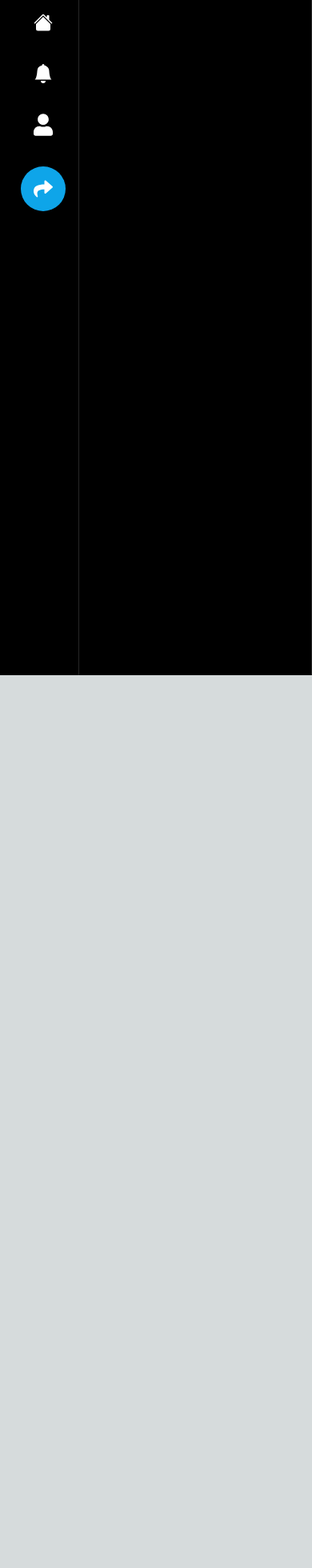
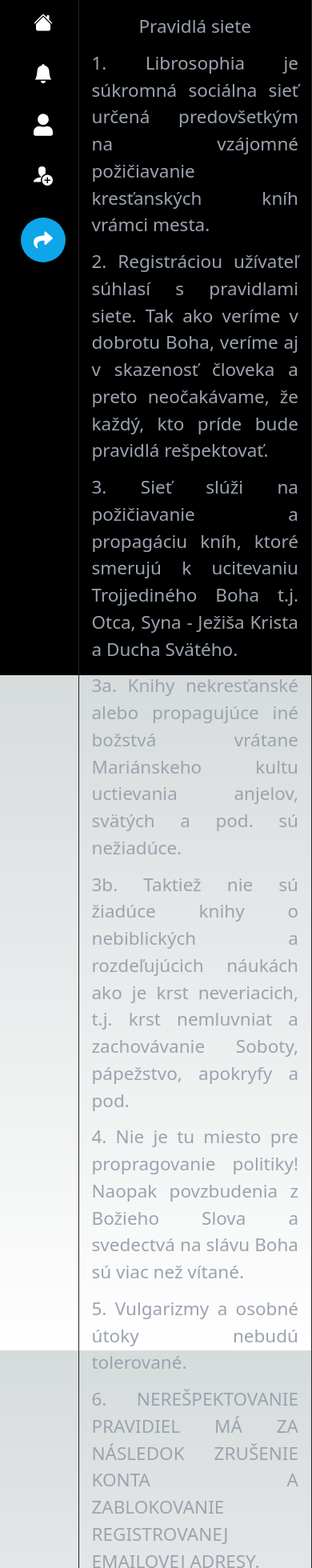
Before and after one commit to pkvarg/libro02, a Next.js app: page /rules in a window 390 px wide. Shown: the top 1960 px of the page at 80% size. Before the commit the page ends 844 px from the top, so only its background shows below. Built offline with nearby package versions, Linux system fonts and the light colour scheme; no server answers; the database is empty.

Commit message:
Login, Register, Rules, Mob:Users Corrected

```diff
--- a/components/layout/Sidebar.tsx
+++ b/components/layout/Sidebar.tsx
@@ -1,6 +1,7 @@
 import React from 'react'
 import { BsBellFill, BsHouseFill } from 'react-icons/bs'
-import { FaUser } from 'react-icons/fa'
+import { FaUser, FaUserPlus } from 'react-icons/fa'
+import { ImUserPlus } from 'react-icons/im'
 import { BiLogOut } from 'react-icons/bi'
 import SidebarLogo from './SidebarLogo'
 import SidebarItem from './SidebarItem'
@@ -54,6 +55,14 @@
               label='Odhlásiť'
             />
           )}
+          <div className='block lg:hidden text-[30px]'>
+            <SidebarItem
+              key='users'
+              href='/users'
+              label='Sledovať'
+              icon={ImUserPlus}
+            />
+          </div>
           <SidebarTweetButton />
         </div>
       </div>
--- a/components/modals/LoginModal.tsx
+++ b/components/modals/LoginModal.tsx
@@ -24,6 +24,7 @@
   }, [loginModal, registerModal])
 
   const onSubmit = useCallback(async () => {
+    if (email !== '' && password !== '') {
       try {
         setIsLoading(true)
 
@@ -39,6 +40,9 @@
         console.log(error, 'Nastala chyba')
       } finally {
         setIsLoading(false)
+      }
+    } else {
+      toast.error('Skontrolujte údaje')
     }
   }, [email, password, loginModal])
 
--- a/components/modals/RegisterModal.tsx
+++ b/components/modals/RegisterModal.tsx
@@ -20,8 +20,6 @@
   const [checkedBox, setCheckedBox] = useState(false)
   const [isLoading, setIsLoading] = useState(false)
 
-  console.log(checkedBox)
-
   const onToggle = useCallback(() => {
     if (isLoading) {
       return
@@ -32,7 +30,15 @@
   }, [loginModal, registerModal, isLoading])
 
   const onSubmit = useCallback(async () => {
-    if (checkedBox === true) {
+    if (checkedBox !== true) {
+      return toast.error('Musíte potvrdiť súhlas s pravidlami siete')
+    } else if (
+      checkedBox === true &&
+      email !== '' &&
+      password !== '' &&
+      username !== '' &&
+      name !== ''
+    ) {
       try {
         setIsLoading(true)
 
@@ -61,13 +67,13 @@
 
         registerModal.onClose()
       } catch (error) {
-        toast.error('Skontrolujte údaje')
+        toast.error('Nastala chyba')
         console.log(error)
       } finally {
         setIsLoading(false)
       }
     } else {
-      toast.error('Musíte potvrdiť súhlas s pravidlami siete')
+      toast.error('Skontrolujte údaje')
     }
   }, [email, password, registerModal, username, name, checkedBox])
 
--- a/pages/rules/index.tsx
+++ b/pages/rules/index.tsx
@@ -2,8 +2,42 @@
 
 const page = () => {
   return (
-    <div className='m-4 text-[25px]'>
-      <h1 className='text-center'>Pravidlá siete Librosofia</h1>
+    <div className='m-4 text-[22.5px] text-[#9ca3af] flex flex-col gap-1'>
+      <h1 className='text-center'>Pravidlá siete</h1>
+      <p className='mt-2 text-justify'>
+        1. Librosophia je súkromná sociálna sieť určená predovšetkým na vzájomné
+        požičiavanie kresťanských kníh vrámci mesta.
+      </p>
+      <p className='mt-2 text-justify'>
+        2. Registráciou užívateľ súhlasí s pravidlami siete. Tak ako veríme v
+        dobrotu Boha, veríme aj v skazenosť človeka a preto neočakávame, že
+        každý, kto príde bude pravidlá rešpektovať.
+      </p>
+      <p className='mt-2 text-justify'>
+        3. Sieť slúži na požičiavanie a propagáciu kníh, ktoré smerujú k
+        ucitevaniu Trojjediného Boha t.j. Otca, Syna - Ježiša Krista a Ducha
+        Svätého.
+      </p>
+      <p className='mt-2 text-justify'>
+        3a. Knihy nekresťanské alebo propagujúce iné božstvá vrátane Mariánskeho
+        kultu uctievania anjelov, svätých a pod. sú nežiadúce.
+      </p>
+      <p className='mt-2 text-justify'>
+        3b. Taktiež nie sú žiadúce knihy o nebiblických a rozdeľujúcich náukách
+        ako je krst neveriacich, t.j. krst nemluvniat a zachovávanie Soboty,
+        pápežstvo, apokryfy a pod.
+      </p>
+      <p className='mt-2 text-justify'>
+        4. Nie je tu miesto pre propragovanie politiky! Naopak povzbudenia z
+        Božieho Slova a svedectvá na slávu Boha sú viac než vítané.
+      </p>
+      <p className='mt-2 text-justify'>
+        5. Vulgarizmy a osobné útoky nebudú tolerované.
+      </p>
+      <p className='mt-2 text-justify uppercase'>
+        6. Nerešpektovanie pravidiel má za následok zrušenie konta a
+        zablokovanie registrovanej emailovej adresy.
+      </p>
     </div>
   )
 }
--- /dev/null
+++ b/pages/users/index.tsx
@@ -0,0 +1,31 @@
+import React from 'react'
+import useUsers from '@/hooks/useUsers'
+import Avatar from '@/components/Avatar'
+
+const index = () => {
+  const { data: users = [] } = useUsers()
+
+  if (users.length === 0) {
+    return null
+  }
+  return (
+    <div className='px-6 py-4 block'>
+      <div className='bg-neutral-800 rounded-xl p-4'>
+        <h2 className='text-white text-xl font-semibold'>Sledovať</h2>
+        <div className='flex flex-col gap-6 mt-4'>
+          {users.map((user: Record<string, any>) => (
+            <div key={user.id} className='flex flex-row gap-4'>
+              <Avatar userId={user.id} />
+              <div className='flex flex-col'>
+                <p className='text-white font-semibold text-sm'>{user.name}</p>
+                <p className='text-neutral-400 text-sm'>@{user.username}</p>
+              </div>
+            </div>
+          ))}
+        </div>
+      </div>
+    </div>
+  )
+}
+
+export default index
```
Lines whose indentation alone changed are shown as unchanged.
